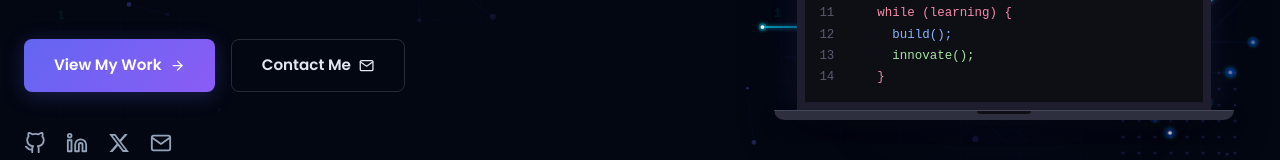
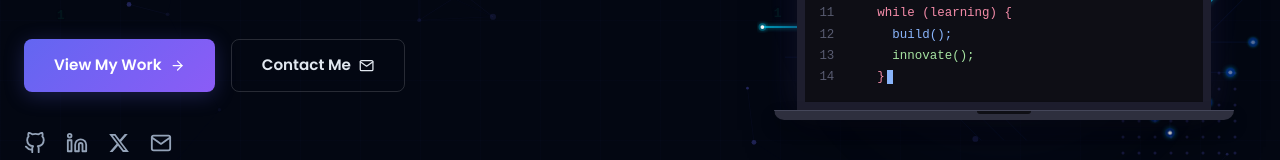
Before and after one commit to hardik-prajapati-12/HP.dev-Portfolio, a React (Vite) app in the folder frontend/: page / in a window 1280 px wide. Shown: the part 460-620 px from the top of the page. Built offline with nearby package versions, Linux system fonts and the light colour scheme; no server answers.

Commit message:
fix(laptop): lock cursor visibility continuously at active line end during typewriter animation

```diff
--- a/frontend/src/components/Hero.jsx
+++ b/frontend/src/components/Hero.jsx
@@ -130,7 +130,8 @@ function CodeEditorMockup({ name, title, skills, passion }) {
     >
       <div style={{ width: '100%', textAlign: 'left' }}>
         {visibleLines.map((line, idx) => {
-          const isCursorHere = idx === currentLineIdx || (currentLineIdx >= codeLines.length && idx === visibleLines.length - 1);
+          const activeCursorIdx = Math.min(currentLineIdx, visibleLines.length - 1);
+          const isCursorHere = idx === activeCursorIdx && visibleLines.length > 0;
           return (
             <div key={idx} style={{ display: 'flex', gap: '10px', marginBottom: '2px', textAlign: 'left', alignItems: 'flex-start' }}>
               <span style={{ color: '#585b70', width: '18px', textAlign: 'right', userSelect: 'none', flexShrink: 0 }}>{idx + 1}</span>
```
